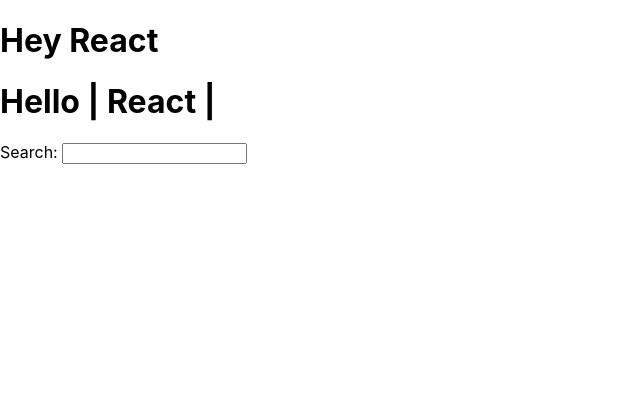
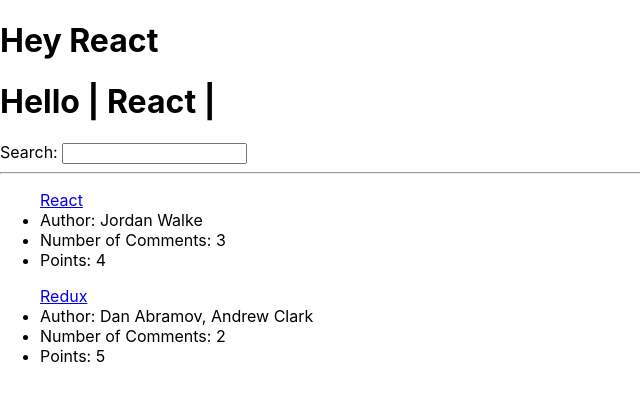
Before and after one commit to toddnguyen47/road-to-react-robin-wieruch, a React (Create React App) app in the folder hacker-stories/: page / in a window 1280 px wide. Shown: the top 400 px of the page, without its empty margins (0-640 px from the left). Built offline with nearby package versions, Linux system fonts and the light colour scheme.

Commit message:
Finish React Component Instantiation

```diff
--- a/hacker-stories/src/App.js
+++ b/hacker-stories/src/App.js
@@ -6,12 +6,55 @@
   title: "React",
 };
 
+const list = [
+  {
+    title: "React",
+    url: "https://reactjs.org/",
+    author: "Jordan Walke",
+    num_comments: 3,
+    points: 4,
+    objectID: 0,
+  },
+  {
+    title: "Redux",
+    url: "https://redux.js.org/",
+    author: "Dan Abramov, Andrew Clark",
+    num_comments: 2,
+    points: 5,
+    objectID: 1,
+  },
+];
+
+/**
+ *
+ * @param {String} title
+ */
 function getTitle(title) {
   return "| " + title + " |";
 }
 
+function List() {
+  return (
+    <div>
+      {list.map(function (item) {
+        return (
+          <div key={item.objectID}>
+            <ul>
+              <a href={item.url}>{item.title}</a>
+              <li>Author: {item.author}</li>
+              <li>Number of Comments: {item.num_comments}</li>
+              <li>Points: {item.points}</li>
+            </ul>
+          </div>
+        );
+      })}
+    </div>
+  );
+}
+
 function App() {
   return (
+    <div>
       <div>
         {/* <h1>Hello {title}</h1> */}
         <h1>
@@ -23,6 +66,11 @@
         <label htmlFor="search">Search: </label>
         <input id="search" type="text" />
       </div>
+
+      <hr />
+
+      <List />
+    </div>
   );
 }
 
```
Lines whose indentation alone changed are shown as unchanged.
